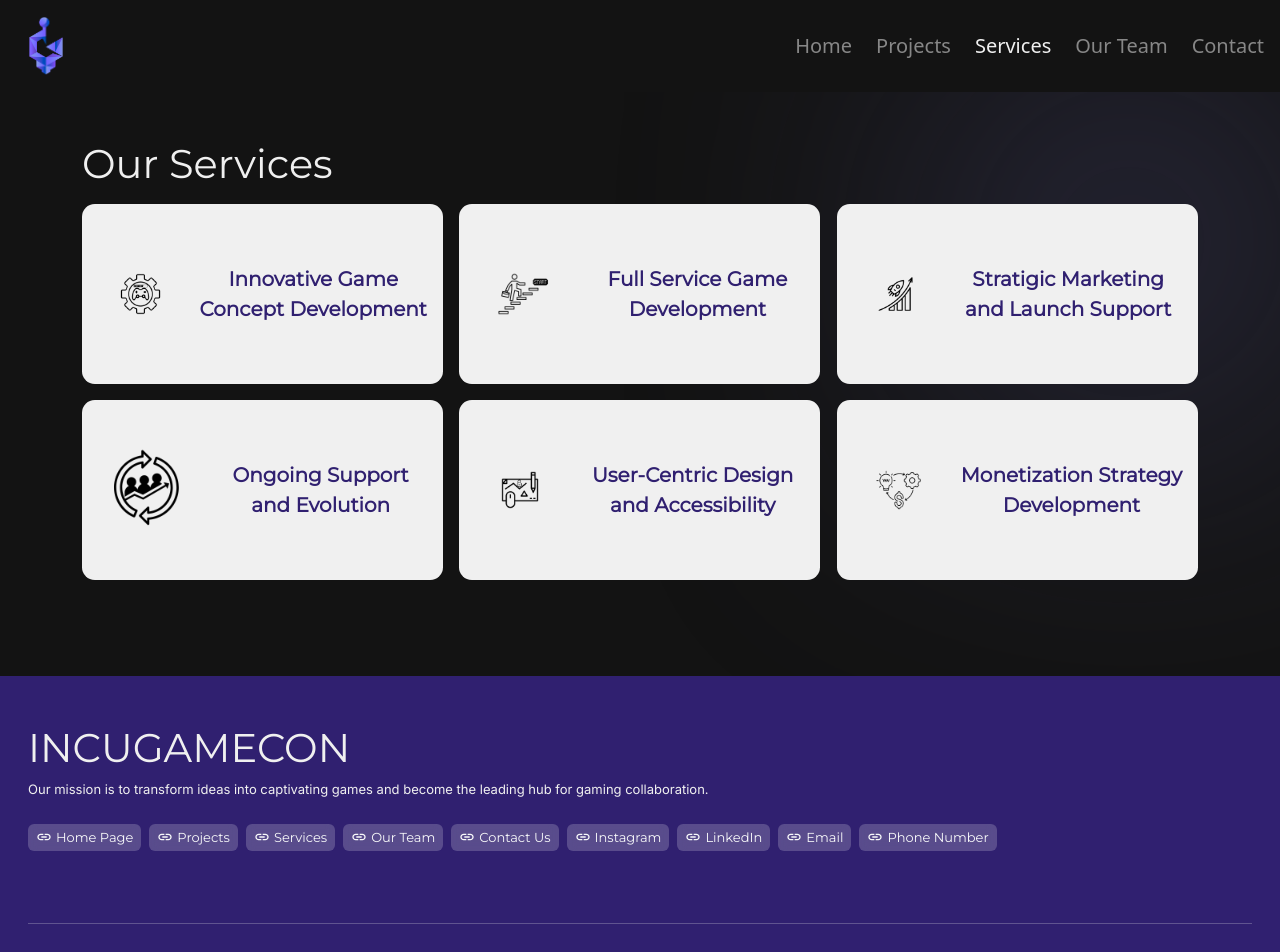
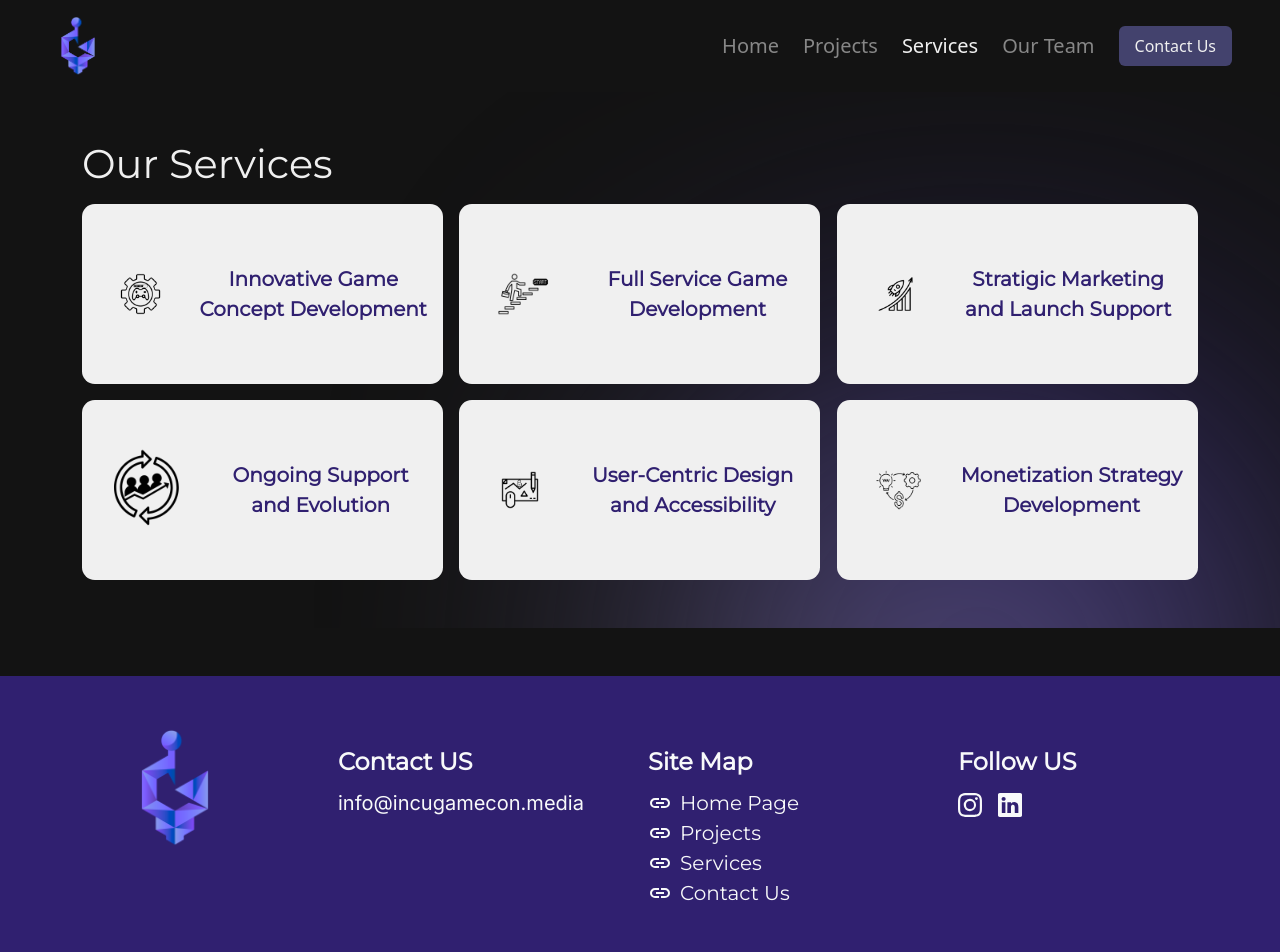
Before and after one commit to mashoun/incugamecon.media, a Vue app: page /services in a window 1280 px wide. Shown: the top 952 px of the page. Built offline with nearby package versions, Linux system fonts and the light colour scheme.

Commit message:
*projects layout *colors *footer layout

```diff
--- a/src/components/footer-section.vue
+++ b/src/components/footer-section.vue
@@ -1,12 +1,9 @@
 <template>
-    <section class="px-3 py-5 mt-5 bg-igc-100">
+    <section class="px-3 py-5 mt-5 footer-section" style="min-height: 300px;">
         <section class="container-fluid">
-            <div class="row">
+            <!-- <div class="row">
                 <div class="col-12">
                     <section class="d-flex flex-column gap-2">
-                        <!-- <figure class="ratio ratio-1x1" :style="`width: ${store.logo.size};`">
-                            <img :src="store.logo.src" alt="logo" class="object-fit-cover">
-                        </figure> -->
                         <h1 data-aos="fade-in" data-aos-delay="500" data-aos-once="true" class="fs-1 text-igc-light font-monti fw-strong text-uppercase">{{ store.title }}</h1>
                         <p data-aos="fade-out" data-aos-delay="500" data-aos-once="true" class="text-igc-light font-inter fs-small">{{ store.headline }}</p>
                         <div class="d-flex align-items-center gap-2 my-3 flex-wrap">
@@ -21,6 +18,51 @@
                         <p class="text-center font-inter fs-xsmall text-igc-grey">All Rights Reserved - Version {{ store.version }}</p>
                     </section>
                 </div>
+            </div> -->
+            <div class="row justify-content-center g-3">
+                <div class="col-12 col-lg-3">
+                    <div class="d-flex justify-content-center mb-3 mb-lg-0">
+                        <figure class="ratio ratio-1x1" style="width: 120px;">
+                            <img :src="store.logo.src" alt="logo" class="object-fit-cover">
+                        </figure>
+                    </div>
+                </div>
+                <div class="col-12 col-lg-3">
+                    <div class="text-light font-inter fs-5 my-3 d-flex flex-column gap-2">
+                        <strong class="font-monti fs-4">Contact US</strong>
+                        <a :href="'mailto:'+ store.contact.email" target="_blank">{{ store.contact.email }}</a>
+                    </div>
+                </div>
+                <div class="col-12 col-lg-3">
+                    <div class="text-light font-inter fs-5 my-3 d-flex flex-column gap-2">
+                        <strong class="font-monti fs-4">Site Map</strong>
+                        <div class="">
+                            <a :href="node.url" v-for="node in store.indexArray(store.footerLinks)">
+                                <div class="text-light d-flex align-items-center gap-2">
+                                    <svg xmlns="http://www.w3.org/2000/svg" height="24" class="text-light" fill="currentColor" viewBox="0 -960 960 960" width="24"><path d="M440-280H280q-83 0-141.5-58.5T80-480q0-83 58.5-141.5T280-680h160v80H280q-50 0-85 35t-35 85q0 50 35 85t85 35h160v80ZM320-440v-80h320v80H320Zm200 160v-80h160q50 0 85-35t35-85q0-50-35-85t-85-35H520v-80h160q83 0 141.5 58.5T880-480q0 83-58.5 141.5T680-280H520Z"/></svg>
+                                    <span class="font-monti">{{ node.name }}</span>
+                                </div>
+                            </a>
+                        </div>
+                    </div>
+                </div>
+                <div class="col-12 col-lg-3">
+                    <div class="text-light font-inter fs-5 my-3 d-flex flex-column gap-2">
+                        <strong class="font-monti fs-4">Follow US</strong>
+                        <div class="d-flex gap-3">
+                            <a class="" target="_blank" :href="store.contact.instagram">
+                            <svg xmlns="http://www.w3.org/2000/svg" width="24" height="24" fill="currentColor" class="bi bi-instagram" viewBox="0 0 16 16">
+                                <path d="M8 0C5.829 0 5.556.01 4.703.048 3.85.088 3.269.222 2.76.42a3.9 3.9 0 0 0-1.417.923A3.9 3.9 0 0 0 .42 2.76C.222 3.268.087 3.85.048 4.7.01 5.555 0 5.827 0 8.001c0 2.172.01 2.444.048 3.297.04.852.174 1.433.372 1.942.205.526.478.972.923 1.417.444.445.89.719 1.416.923.51.198 1.09.333 1.942.372C5.555 15.99 5.827 16 8 16s2.444-.01 3.298-.048c.851-.04 1.434-.174 1.943-.372a3.9 3.9 0 0 0 1.416-.923c.445-.445.718-.891.923-1.417.197-.509.332-1.09.372-1.942C15.99 10.445 16 10.173 16 8s-.01-2.445-.048-3.299c-.04-.851-.175-1.433-.372-1.941a3.9 3.9 0 0 0-.923-1.417A3.9 3.9 0 0 0 13.24.42c-.51-.198-1.092-.333-1.943-.372C10.443.01 10.172 0 7.998 0zm-.717 1.442h.718c2.136 0 2.389.007 3.232.046.78.035 1.204.166 1.486.275.373.145.64.319.92.599s.453.546.598.92c.11.281.24.705.275 1.485.039.843.047 1.096.047 3.231s-.008 2.389-.047 3.232c-.035.78-.166 1.203-.275 1.485a2.5 2.5 0 0 1-.599.919c-.28.28-.546.453-.92.598-.28.11-.704.24-1.485.276-.843.038-1.096.047-3.232.047s-2.39-.009-3.233-.047c-.78-.036-1.203-.166-1.485-.276a2.5 2.5 0 0 1-.92-.598 2.5 2.5 0 0 1-.6-.92c-.109-.281-.24-.705-.275-1.485-.038-.843-.046-1.096-.046-3.233s.008-2.388.046-3.231c.036-.78.166-1.204.276-1.486.145-.373.319-.64.599-.92s.546-.453.92-.598c.282-.11.705-.24 1.485-.276.738-.034 1.024-.044 2.515-.045zm4.988 1.328a.96.96 0 1 0 0 1.92.96.96 0 0 0 0-1.92m-4.27 1.122a4.109 4.109 0 1 0 0 8.217 4.109 4.109 0 0 0 0-8.217m0 1.441a2.667 2.667 0 1 1 0 5.334 2.667 2.667 0 0 1 0-5.334"/>
+                            </svg>
+                            </a>
+                            <a class="" target="_blank" :href="store.contact.linkedin">
+                                <svg xmlns="http://www.w3.org/2000/svg" width="24" height="24" fill="currentColor" class="bi bi-linkedin" viewBox="0 0 16 16">
+                                    <path d="M0 1.146C0 .513.526 0 1.175 0h13.65C15.474 0 16 .513 16 1.146v13.708c0 .633-.526 1.146-1.175 1.146H1.175C.526 16 0 15.487 0 14.854zm4.943 12.248V6.169H2.542v7.225zm-1.2-8.212c.837 0 1.358-.554 1.358-1.248-.015-.709-.52-1.248-1.342-1.248S2.4 3.226 2.4 3.934c0 .694.521 1.248 1.327 1.248zm4.908 8.212V9.359c0-.216.016-.432.08-.586.173-.431.568-.878 1.232-.878.869 0 1.216.662 1.216 1.634v3.865h2.401V9.25c0-2.22-1.184-3.252-2.764-3.252-1.274 0-1.845.7-2.165 1.193v.025h-.016l.016-.025V6.169h-2.4c.03.678 0 7.225 0 7.225z"/>
+                                </svg>
+                            </a>
+                        </div>
+                    </div>
+                </div>
             </div>
         </section>
     </section>
@@ -32,9 +74,6 @@ export default {
         return {
             store,
         }
-    },
-    mounted(){
-        AOS.init()
     }
 }
 </script>
--- a/src/components/hero-section.vue
+++ b/src/components/hero-section.vue
@@ -3,9 +3,9 @@
         <section class="container">
             <div class="row">
                 <div class="col-12">
-                    <section class="d-flex flex-column gap-2 text-igc-light">
-                        <h1 data-aos="zoom-in" data-aos-delay="500" data-aos-duration="1000" class="text-center display-3 font-monti fw-bold">{{ store.hero.title }}</h1>
-                        <p data-aos="zoom-in-up" data-aos-delay="500" data-aos-duration="1500" class="text-center font-inter text-igc-grey p-2"> {{ store.hero.description }} </p>
+                    <section class="d-flex flex-column gap-5 text-igc-light">
+                        <h1 data-aos="zoom-in" data-aos-delay="500" data-aos-duration="1000" class="text-center display-3 font-monti fw-bolder">{{ store.hero.title }}</h1>
+                        <p data-aos="zoom-in-up" data-aos-delay="500" data-aos-duration="1500" class="text-center font-inter p-2" style="opacity: .88; color: white;"> {{ store.hero.description }} </p>
                     </section>
                 </div>
             </div>
--- a/src/components/navbar-section.vue
+++ b/src/components/navbar-section.vue
@@ -1,5 +1,5 @@
 <template>
-    <section class="bg-igc-dark position-sticky z-3 top-0 d-flex justify-content-between gap-2 px-3 py-3 text-igc-light">
+    <section class="bg-igc-dark position-sticky z-3 top-0 d-flex justify-content-between gap-2 px-3 px-lg-5 py-3 text-igc-light">
         <a href="/">
             <section data-aos-once="true" data-aos="zoom-in" data-aos-duration="1000">
                 <figure class="ratio ratio-1x1" :style="`width: ${store.logo.size};`">
@@ -9,6 +9,7 @@
         </a>
         <nav class="d-none d-lg-flex align-items-center justify-content-center gap-4">
             <a data-aos-once="true" data-aos="zoom-in" :data-aos-delay="node.index * 120" class="navi-link fs-5" :class="{'navi-link-active': isActivePage(node.url), 'navi-link':!isActivePage(node.url)}" :href="node.url" v-for="node in store.indexArray(store.navLinks)" >{{ node.name }}</a>
+            <a href="/contact"  class="bg-igc-200 px-3 py-2 rounded">Contact Us</a>
         </nav>
         <div class="d-lg-none d-flex align-items-center" type="button" data-bs-toggle="offcanvas" data-bs-target="#sidebar" aria-controls="sidebar">
             <svg xmlns="http://www.w3.org/2000/svg" width="24" height="25" fill="currentColor" class="bi bi-list"
--- a/src/components/projects-section.vue
+++ b/src/components/projects-section.vue
@@ -21,7 +21,7 @@
             </div>
         </section>
 
-        <div class="sticker top-0 start-0"></div>
+        <div class="sticker top-50 start-0"></div>
     </section>
 
 </template>
--- a/src/components/services-section.vue
+++ b/src/components/services-section.vue
@@ -18,7 +18,7 @@
                 </div>
             </div>
         </section>
-        <div class="sticker top-0 end-0"></div>
+        <div class="sticker top-50 end-0"></div>
     </section>
 </template>
 <script>
--- a/src/components/team-section.vue
+++ b/src/components/team-section.vue
@@ -1,5 +1,5 @@
 <template>
-    <section class="position-relative">
+    <section class="position-relative" id="team">
         <section class="container my-5 overflow-hidden">
             <div class="row justify-content-center g-3">
                 <div class="col-12">
@@ -41,7 +41,7 @@
             </div>
         </section>
 
-        <div class="sticker top-0 start-0"></div>
+        <!-- <div class="sticker top-50 start-0"></div> -->
     </section>
 </template>
 <script>
--- a/src/css/main.css
+++ b/src/css/main.css
@@ -10,10 +10,12 @@
 }
 
 body {
+    overflow-x: hidden !important;
     background-color: var(--igc-dark);
 }
 
 main {
+    overflow-x: hidden !important;
     display: flex;
     flex-direction: column;
     gap: 100px;
@@ -60,11 +62,11 @@ figure {
     display: flex;
     align-items: center;
     justify-content: center;
-    gap: .5rem;
+    gap: 1rem;
 }
 
 .project-column {
-    width: 75px;
+    width: 100px;
     height: 500px;
     overflow: hidden;
     position: relative;
@@ -79,7 +81,7 @@ figure {
 }
 
 .pc-active {
-    width: 500px;
+    width: 600px;
     font-size: 1rem;
 }
 
@@ -180,7 +182,7 @@ figure {
 }
 
 .service-box:hover {
-    background-color: var(--igc-100);
+    background-color: var(--igc-200);
 }
 
 .service-box:hover>.sb-icon,
@@ -199,9 +201,11 @@ figure {
     height: 100vh;
 }
 .sticker {
-    width: 300px;
+    width: 600px;
     aspect-ratio: 1/1;
-    background-color: var(--igc-200);
+    /* background-color: var(--igc-200); */
+    background: rgb(135,135,135);
+    background: linear-gradient(27deg, rgba(135,135,135,1) 0%, rgba(48,32,125,1) 84%);
     filter: blur(150px);
     border-radius: 300px;
     z-index: -3;
@@ -242,3 +246,13 @@ figure {
 .navi-link-active {
     color: var(--igc-light);
 }
+
+.footer-section{
+    /* width: 100%; */
+    overflow-x: hidden !important;
+    min-height: 350px;
+    background-color: var(--igc-100);
+    display: flex;
+    justify-content: center;
+    align-items: center;
+}
--- a/src/store.js
+++ b/src/store.js
@@ -1,5 +1,5 @@
 export default {
-    version: '1.1.0',
+    version: '1.1.1',
 
     logo: {
         src: '/logo.png',
@@ -12,7 +12,7 @@ export default {
 
     contact: {
         email: 'info@incugamecon.media',
-        number: '00971547443749',
+        // number: '00971547443749',
         linkedin: 'https://www.instagram.com/incugamecon.media/',
         instagram: 'https://www.linkedin.com/company/incugamecon/'
     },
@@ -38,11 +38,11 @@ export default {
             url: '/team',
             isActive: false
         },
-        {
-            name: 'Contact',
-            url: '/contact',
-            isActive: false
-        },
+        // {
+        //     name: 'Contact',
+        //     url: '/contact',
+        //     isActive: false
+        // },
     ],
 
     hero: {
@@ -70,30 +70,14 @@ export default {
             name: 'Services',
             url: '/services',
         },
-        {
-            name: 'Our Team',
-            url: '/team',
-        },
+        // {
+        //     name: 'Our Team',
+        //     url: '/team',
+        // },
         {
             name: 'Contact Us',
             url: '/contact',
-        },
-        {
-            name: 'Instagram',
-            url: 'https://www.instagram.com/incugamecon.media/',
-        },
-        {
-            name: 'LinkedIn',
-            url: 'https://www.linkedin.com/company/incugamecon/',
-        },
-        {
-            name: 'Email',
-            url: 'mailto:info@incugamecon.media',
-        },
-        {
-            name: 'Phone Number',
-            url: 'tel:00971547443749',
-        },
+        }
     ],
 
     services: [
@@ -175,7 +159,7 @@ export default {
         // },
         {
             id: 'zAULCD3B',
-            // title: 'SANDS OF TIME - Game',
+            title: 'SANDS OF TIME - Game',
             description: 'A multiplayer online arena looter shooter game with both PVP and PVE elements. The game is set in a fictionalized version of the Arabian Peninsula where players can traverse a challenging sci-fi open-world map, progress through various quests and objectives, customize and enhance their characters, and engage in a wide variety of combat against a diverse set of enemies. Choose to party up with your friends, or dive in solo as you fight other players and AI in a hostile environment.',
             thumbnailSrc: '/projects/sandsgame.jpg',
             isActive: true
--- a/src/views/Projects.vue
+++ b/src/views/Projects.vue
@@ -1,6 +1,6 @@
 <template>
     <section class="container my-5">
-        <div class="row g-3 mb-5" v-for="node in store.projects">
+        <div class="row g-3 mb-5" v-for="node in store.indexArray(store.projects)">
             <div :class="`col-12 col-lg-3 ${node.index % 2 == 0 ? 'order-lg-0' : 'order-lg-1'}`">
                 <figure class="ratio ratio-1x1">
                     <img :src="node.thumbnailSrc" alt="Thumbnail" class="object-fit-cover rounded">
--- a/src/views/Team.vue
+++ b/src/views/Team.vue
@@ -5,7 +5,7 @@
                 <h1 class="font-monti my-5 text-igc-light text-center" data-aos="zoom-in" data-aos-delay="500">Our Team  </h1>
             </div>
             <div class="col-12 col-md-6 col-lg-3" v-for="node in store.indexArray(store.team)" :key="node.id">
-                <section data-aos="zoom-in-up" :data-aos-delay="node.index * 120" class="p-3 py-5 bg-igc-light d-flex justify-content-between align-items-center gap-3 rounded-md">
+                <section data-aos="zoom-in-up" :data-aos-delay="node.index * 250" class="p-3 py-5 bg-igc-light d-flex justify-content-between align-items-center gap-3 rounded-md">
                     <div class="ratio ratio-1x1" style="width: 200px;">
                         <img :src="node.avatarSrc" alt="avatar image"
                             :class="`rounded-circle ${!node.isCover ? 'object-fit-cover' : 'object-fit-contain'}`">
```
Also changed, not shown: src/views/Preview-service.vue (+12 -7 lines).
